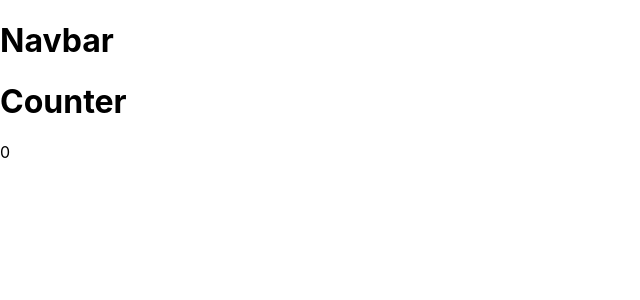
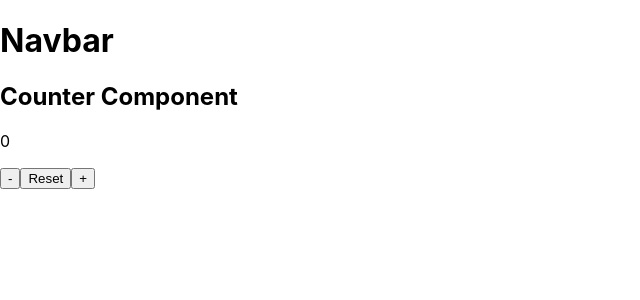
Before and after one commit to tharunamireddy/React.js, a React (Create React App) app: page / in a window 1280 px wide. Shown: the top 300 px of the page, without its empty margins (0-640 px from the left). Built offline with nearby package versions, Linux system fonts and the light colour scheme.

Commit message:
third commit

```diff
--- a/src/Components/Counter.jsx
+++ b/src/Components/Counter.jsx
@@ -1,10 +1,34 @@
-function Counter(){
-    return(
-        <div>
-            <h1>Counter</h1>
-            <p>0</p>
-        </div>
+import React, { Component } from 'react'
+
+class Counter extends Component {
+
+    state = {counter:0}
+
+    inc =()=>{
+        this.setState(prev=>({counter:prev.counter+1}))
+        this.setState(prev=>({counter:prev.counter+1}))
+    }
+
+    re = ()=>{
+        this.setState({counter:0})
+    }
+
+    dec =()=>{
+        this.setState(prev=>({counter:prev.counter-1}))
+        this.setState(prev=>({counter:prev.counter-1}))
+    }
+
+  render() {
+    return (
+      <div>
+        <h2>Counter Component</h2>
+        <p>{this.state.counter}</p>
+        <button onClick={this.dec}>-</button>
+        <button onClick={this.re}>Reset</button>
+        <button onClick={this.inc}>+</button>
+      </div>
     )
+  }
 }
 
-export default Counter;
+export default Counter
```
